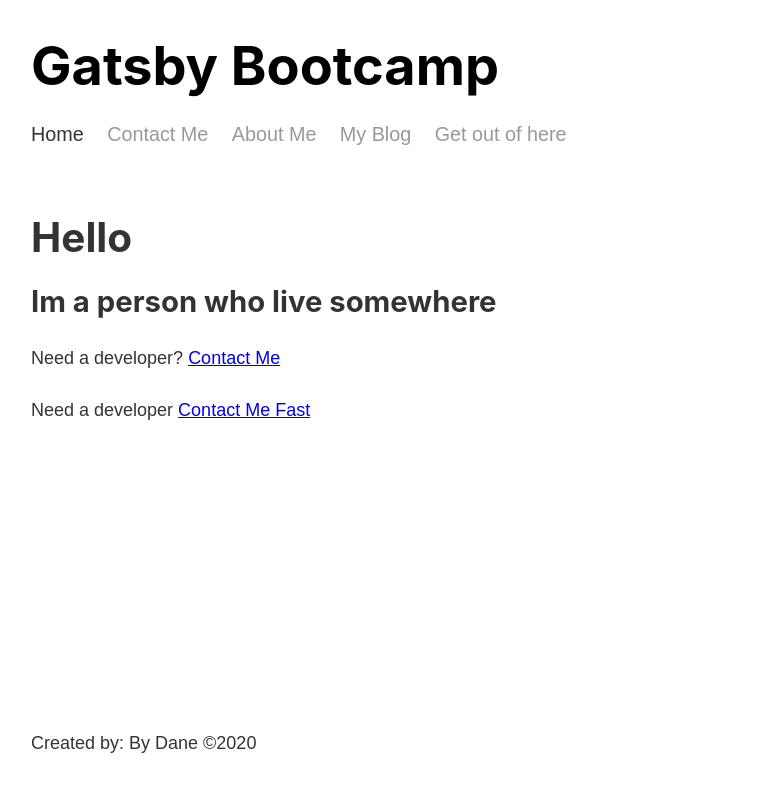
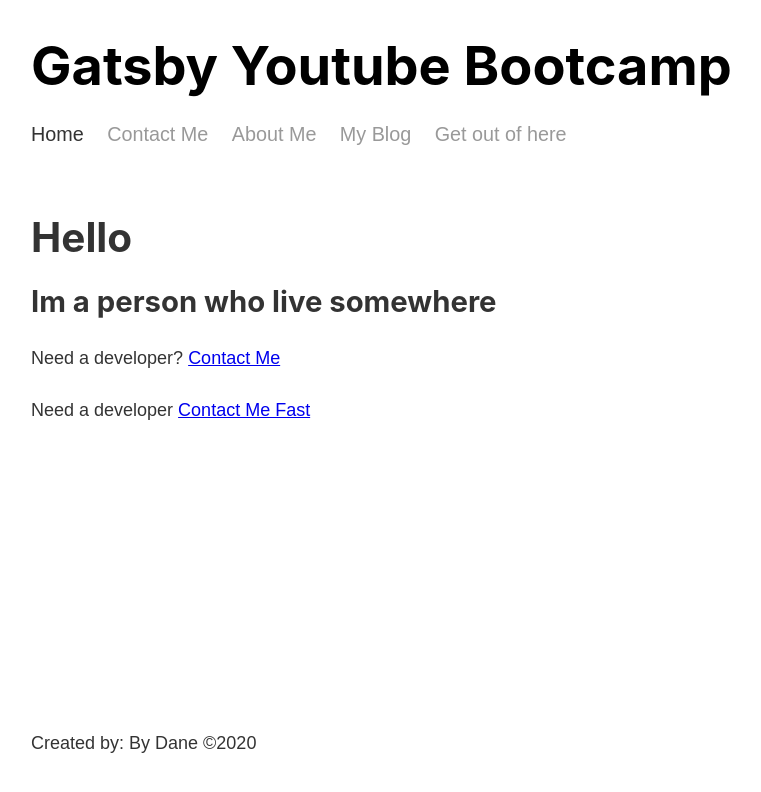
Before and after one commit to dane-git/gatsby-bootcamp, a Gatsby site: page / in a window 1280 px wide. Shown: the whole page, without its empty margins (252-1013 px from the left). Built offline with nearby package versions, Linux system fonts and the light colour scheme; Gatsby itself is replaced by a stand-in of ours.

Commit message:
graphql implemented
gatsby.config.js -> module.exports -> add object siteMetadata:
module.exports = {
  siteMetadata: {
    prop: value,
    prop2: value
  }
  ....
}
import { graphql, useStaticQuery} from 'gatsby'
use tagged template literal to make graphql query.
  let data = useStaticQuery(graphql)

```diff
--- a/gatsby-config.js
+++ b/gatsby-config.js
@@ -5,6 +5,10 @@
  */
 
 module.exports = {
+  siteMetadata: {
+    title: "Gatsby Youtube Bootcamp",
+    author: "Anoni Mus",
+  },
   /* Your site config here */
   plugins: ["gatsby-plugin-sass"],
 }
--- a/src/components/header.js
+++ b/src/components/header.js
@@ -1,15 +1,27 @@
 import React from "react"
-import { Link } from "gatsby"
+import { Link, graphql, useStaticQuery } from "gatsby"
 
 // import "./header.module.scss"
 import headerStyles from "./header.module.scss"
 
 const Header = () => {
+  // below is what is KNOWN AS a tagged template literal;
+  // essentially it allows the string to be processed by the function in the tag -> in this case: graphql
+  const data = useStaticQuery(graphql`
+    query {
+      site {
+        siteMetadata {
+          title
+        }
+      }
+    }
+  `)
+
   return (
     <header className={headerStyles.header}>
       <h1>
         <Link className={headerStyles.title} to="/">
-          Gatsby Bootcamp
+          {data.site.siteMetadata.title}
         </Link>
       </h1>
       <nav>
```
